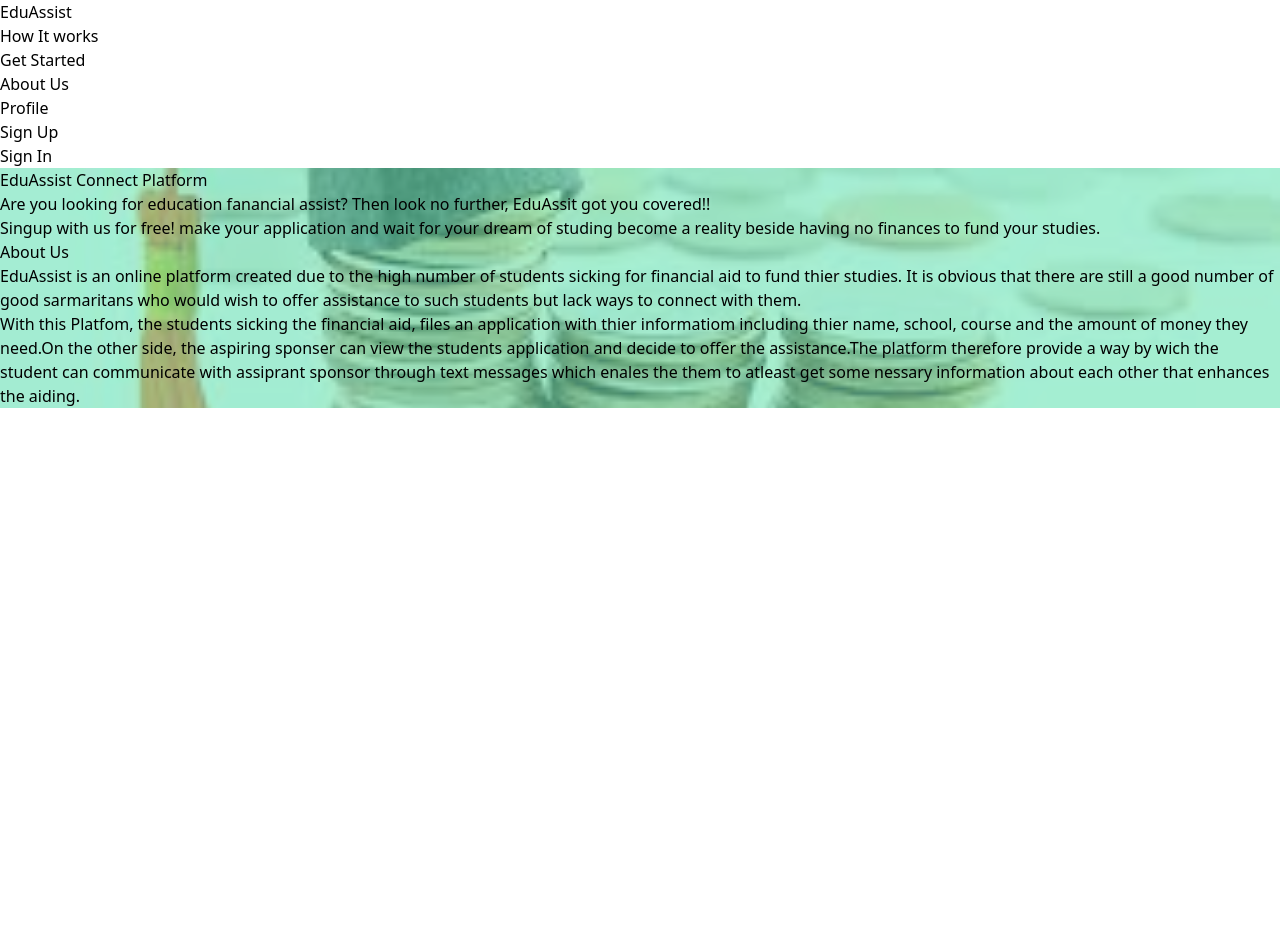
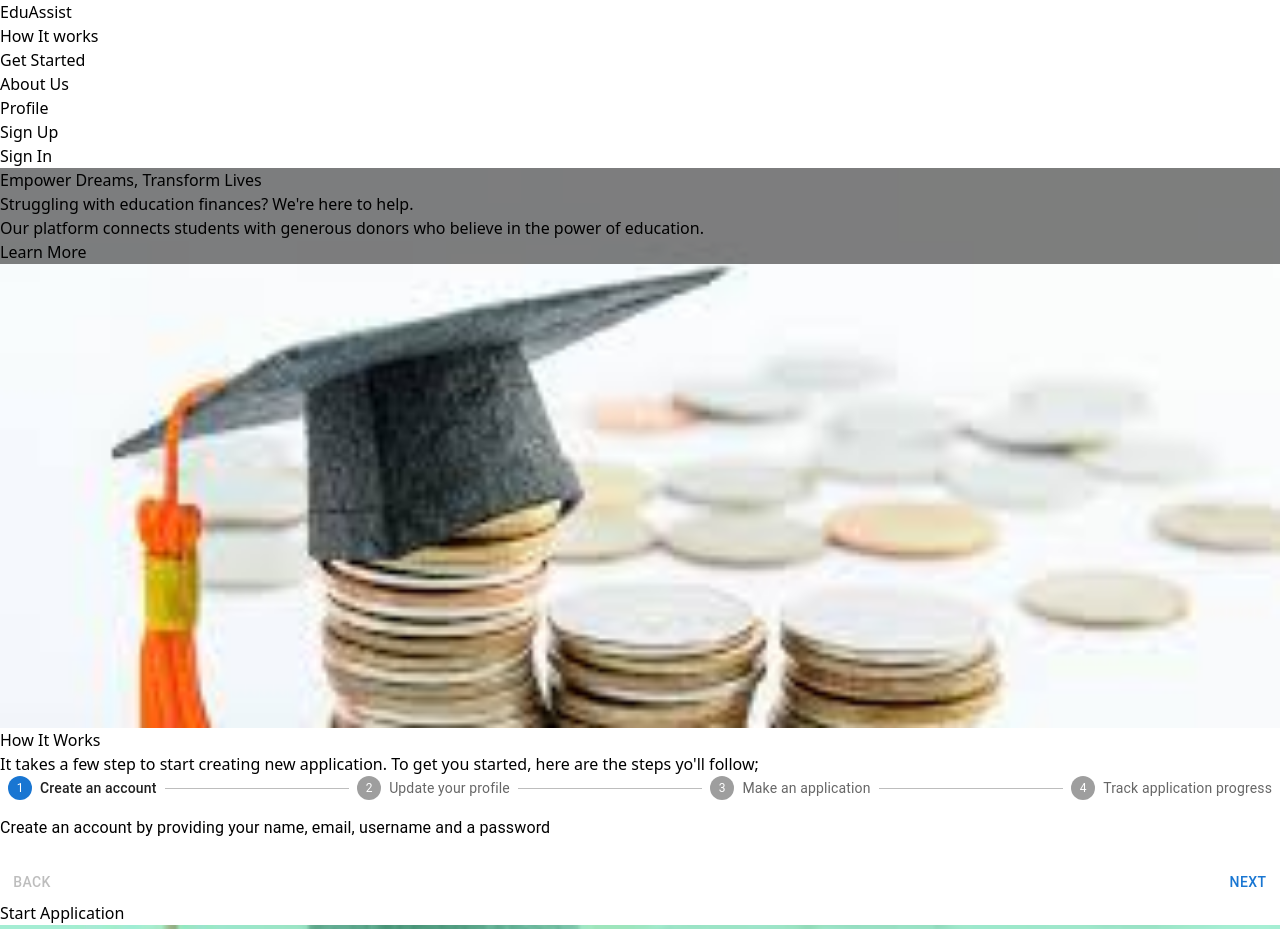
Before and after one commit to wamae-ndiritu/eduAssist, a React (Vite) app in the folder frontend/: page / in a window 1280 px wide. Shown: the top 929 px of the page. Before the commit the page ends 800 px from the top, so only its background shows below. Built offline with nearby package versions, Linux system fonts and the light colour scheme.

Commit message:
Add hero section to homepage

```diff
--- a/frontend/src/components/HowItWorks.jsx
+++ b/frontend/src/components/HowItWorks.jsx
@@ -2,9 +2,13 @@ import HorizontalLinearStepper from "./utils/Stepper"
 
 const HowItWorks = () => {
   return (
-    <div className="w-full my-5 px-4 md:px-16" id='how-it-works'>
-        <h2 className="text-2xl font-semibold text-center text-gray-600">How It Works</h2>
+    <div className="w-full my-5 px-4 md:px-16 py-4" id='how-it-works'>
+        <h2 className="text-3xl font-semibold text-center text-gray-600 mt-6">How It Works</h2>
+        <p className="text-gray-600 py-5 text-center">It takes a few step to start creating new application. To get you started, here are the steps yo&apos;ll follow;</p>
         <HorizontalLinearStepper />
+        <div className="mb-3 flex justify-center">
+          <button className="px-4 py-2 rounded-full text-gray-900 text-xl border">Start Application</button>
+        </div>
     </div>
   )
 }
--- a/frontend/src/components/utils/Stepper.jsx
+++ b/frontend/src/components/utils/Stepper.jsx
@@ -19,9 +19,9 @@ const steps = [
   },
   {
     label: "Make an application",
-    content: "fees structure, current fee statement etc.",
+    content:
+      "Initialize a new financial application, provide fees structure, current fee statement etc.",
   },
-  "Initialize a new financial application, provid",
   {
     label: "Track application progress",
     content:
--- a/frontend/src/index.css
+++ b/frontend/src/index.css
@@ -27,7 +27,21 @@
   background-color: rgb(110, 231, 183, 0.6);
 }
 
-.custom-stepper-icon svg{
+/* Hero section */
+.hero {
+  background-image: url('/financial-aid.jpeg');
+  background-repeat: no-repeat;
+  background-size: cover;
+  height: 70vh !important;
+}
+
+.hero-overlay {
+  background-color: rgb(0, 0, 0, 0.5);
+}
+
+/* Hero section */
+
+.custom-stepper-icon svg {
   background-color: rgb(110 231 183) !important;
 }
  /* Hero section */
--- a/frontend/src/pages/HomePage.jsx
+++ b/frontend/src/pages/HomePage.jsx
@@ -1,39 +1,45 @@
 import Footer from "../components/Footer";
+import Hero from "../components/Hero";
+import HowItWorks from "../components/HowItWorks";
 import Navbar from "../components/Navbar";
 
 const HomePage = () => {
   return (
     <div>
-      <Navbar />
-      <div className="h-screen relative homeBody">
-        <div className="flex flex-col items-center absolute top-0 bottom-0 left-0 right-0 overlay">
-          <div className="grid md:grid-cols-5">
-            <section className="col-span-2 text-black  ">
-              <h1 className="p-4 text-2xl font-bold">
+      <section className=''>
+        <Navbar />
+        <Hero />
+      </section>
+      <HowItWorks />
+      <div className='h-screen relative homeBody'>
+        <div className='flex flex-col items-center absolute top-0 bottom-0 left-0 right-0 overlay'>
+          <div className='grid md:grid-cols-5'>
+            <section className='col-span-2 text-black  '>
+              <h1 className='p-4 text-2xl font-bold'>
                 EduAssist Connect Platform
               </h1>
-              <p className="p-3 font-semibold text-xl ">
+              <p className='p-3 font-semibold text-xl '>
                 Are you looking for education fanancial assist? Then look no
                 further, EduAssit got you covered!!
               </p>
-              <p className="p-3 font-semibold text-xl ">
+              <p className='p-3 font-semibold text-xl '>
                 Singup with us for free! make your application and wait for your
                 dream of studing become a reality beside having no finances to
                 fund your studies.
               </p>
             </section>
-            <section className="col-span-3">
-              <h1 className="text-2xl  item-center pt-4 m-auto pl-10 font-bold">
+            <section className='col-span-3'>
+              <h1 className='text-2xl  item-center pt-4 m-auto pl-10 font-bold'>
                 About Us
               </h1>
-              <p className="p-3 font-semibold ">
+              <p className='p-3 font-semibold '>
                 EduAssist is an online platform created due to the high number
                 of students sicking for financial aid to fund thier studies. It
                 is obvious that there are still a good number of good
                 sarmaritans who would wish to offer assistance to such students
                 but lack ways to connect with them.
               </p>
-              <p className="p-3 font-semibold">
+              <p className='p-3 font-semibold'>
                 With this Platfom, the students sicking the financial aid, files
                 an application with thier informatiom including thier name,
                 school, course and the amount of money they need.On the other
```
